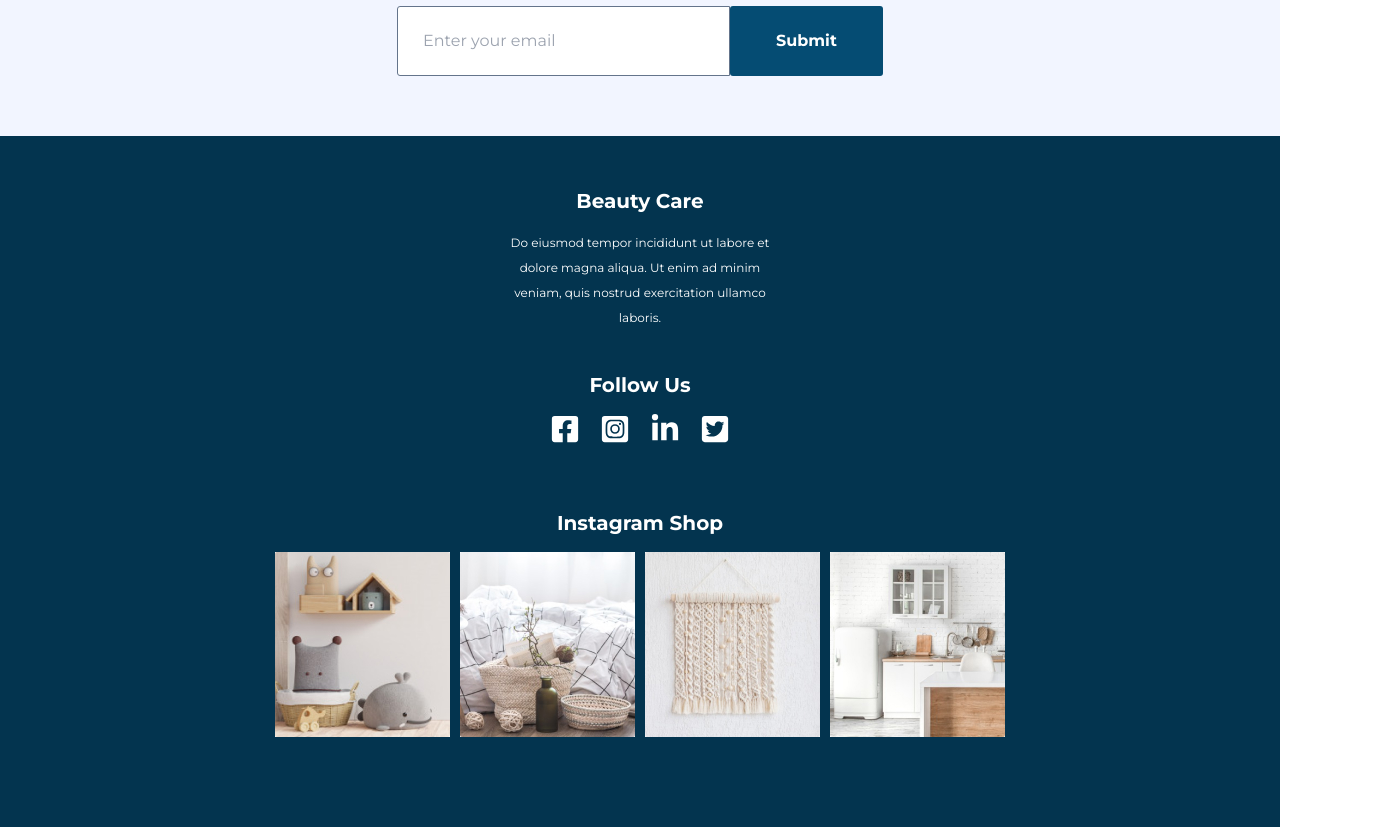
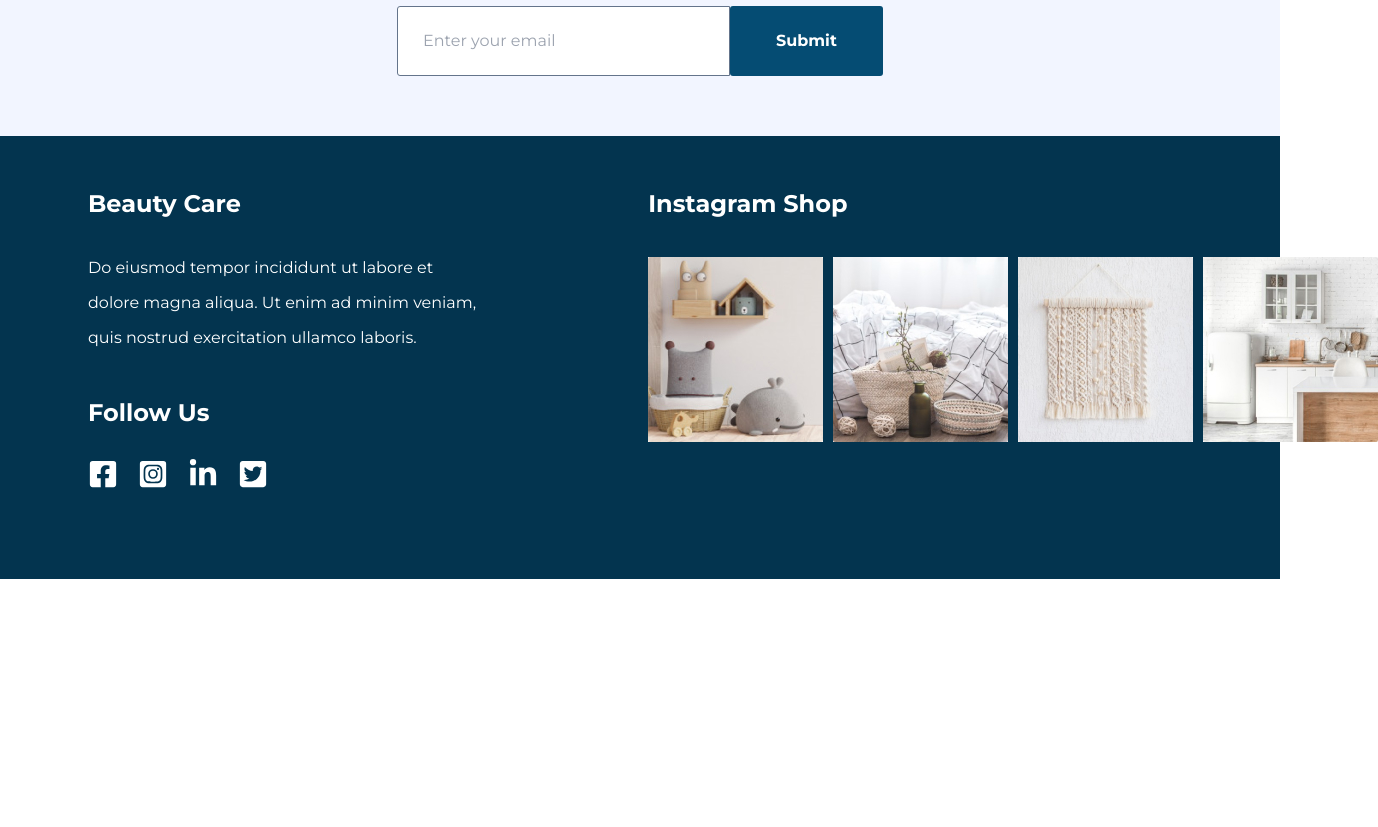
Before and after one commit to AlfazUlIslam/furniture, a React (Vite) app: page / in a window 1280 px wide. Shown: the part 4480-5307 px from the top of the page, 1378 px wide, since content can reach past the window. After the commit the page ends 5059 px from the top, so only its background shows below. Built offline with nearby package versions, Linux system fonts and the light colour scheme; the HTML template or start-up script is replaced by a standard one.

Commit message:
Footer tablet styles added

```diff
--- a/src/components/FooterImage/FooterImage.jsx
+++ b/src/components/FooterImage/FooterImage.jsx
@@ -4,6 +4,7 @@ const FooterImage = (props) => {
     return (
         // Footer image
         <img
+            className="sm:w-[250px] md:w-auto lg:w-[200px] xl:w-auto"
             src={image}
             alt={altText}
         />
--- a/src/components/SmallTitle/SmallTitle.jsx
+++ b/src/components/SmallTitle/SmallTitle.jsx
@@ -3,9 +3,8 @@ const SmallTitle = (props) => {
 
     return (
         // Small title
-        // text-[24px]
         <div className={`${styles} font-montserrat font-bold text-[20px]
-        text-white`}>
+        text-white sm:text-[24px]`}>
             {content}
         </div>
     )
--- a/src/components/SocialIcon/SocialIcon.jsx
+++ b/src/components/SocialIcon/SocialIcon.jsx
@@ -2,11 +2,11 @@ const SocialIcon = (props) => {
     const { iconComponent } = props
 
     return (
-        // socila icon
+        // Social icon
         <i className="text-[20px] text-white
         cursor-pointer transition-all duration-1000
         hover:shadow-xl hover:shadow-blue-600
-        sm:text-[22px] md:text-[20px] xl:text-[30px]">
+        sm:text-[30px]">
             {iconComponent}
         </i>
     )
--- a/src/sections/Footer/Footer.jsx
+++ b/src/sections/Footer/Footer.jsx
@@ -7,26 +7,28 @@ const Footer = () => {
   return (
     // Footer
     <footer className="bg-darkBlue">
-        {/* flex-row gap-4 */}
-        <Container styles={`px-6 pt-[50px] pb-[90px] flex flex-col gap-16`}>
-            {/* items-start */}
-            <ColumnOne styles={`flex flex-col items-center gap-10`}>
-                {/* Column content */}
-                {/* items-start gap-[28px] */}
-                <div className="flex flex-col items-center gap-[14px]">
+        <Container styles={`px-6 pt-[50px]
+        pb-[90px] flex flex-col gap-16 md:flex-row
+        md:justify-between lg:gap-0 xl:gap-4`}>
+            <ColumnOne styles={`flex flex-col items-center gap-10
+            md:items-start lg:w-1/2 lg:pl-6`}>
+                {/* Column one content */}
+                <div className="flex flex-col items-center gap-[14px]
+                md:items-start gap-[28px]">
                     <SmallTitle
                         content={"Beauty Care"}
                     />
-                    {/* Column content description */}
-                    {/* w-[400px] text-[16px] leading-[35px] text-start */}
+                    {/* Column one content description */}
                     <p className="w-[280px] font-montserrat font-normal
-                    text-[12px] leading-[25px] text-white text-center">
+                    text-[12px] leading-[25px] text-white text-center
+                    sm:w-[400px] sm:text-[16px] sm:leading-[35px]
+                    md:w-[280px] md:text-start lg:w-[400px]">
                         Do eiusmod tempor incididunt ut labore et dolore magna aliqua. Ut enim ad minim veniam, quis nostrud exercitation ullamco laboris.
                     </p>
                 </div>
                 {/* Follow us */}
-                {/* items-start gap-[28px] */}
-                <div className="flex flex-col items-center gap-[14px]">
+                <div className="flex flex-col items-center gap-[14px]
+                md:items-start xl:gap-[28px]">
                     <SmallTitle
                         content={"Follow Us"}
                     />
@@ -40,15 +42,15 @@ const Footer = () => {
                     </div>
                 </div>
             </ColumnOne>
-            {/* gap-[35px] */}
-            <ColumnTwo styles={`flex flex-col items-center gap-[14px]`}>
+            <ColumnTwo styles={`flex flex-col items-center
+            gap-[14px] md:items-start lg:w-1/2 xl:gap-[35px]`}>
                 <SmallTitle
                     content={"Instagram Shop"}
                 />
                 {/* Column two images */}
-                {/* flex-no-wrap flex-row */}
                 <div className="flex flex-wrap justify-center
-                items-center gap-[10px]">
+                items-center gap-[10px] md:justify-start
+                xl:flex-nowrap">
                     <FooterImage
                         image={footerImage1}
                         altText={"Kids room furniture"}
```
